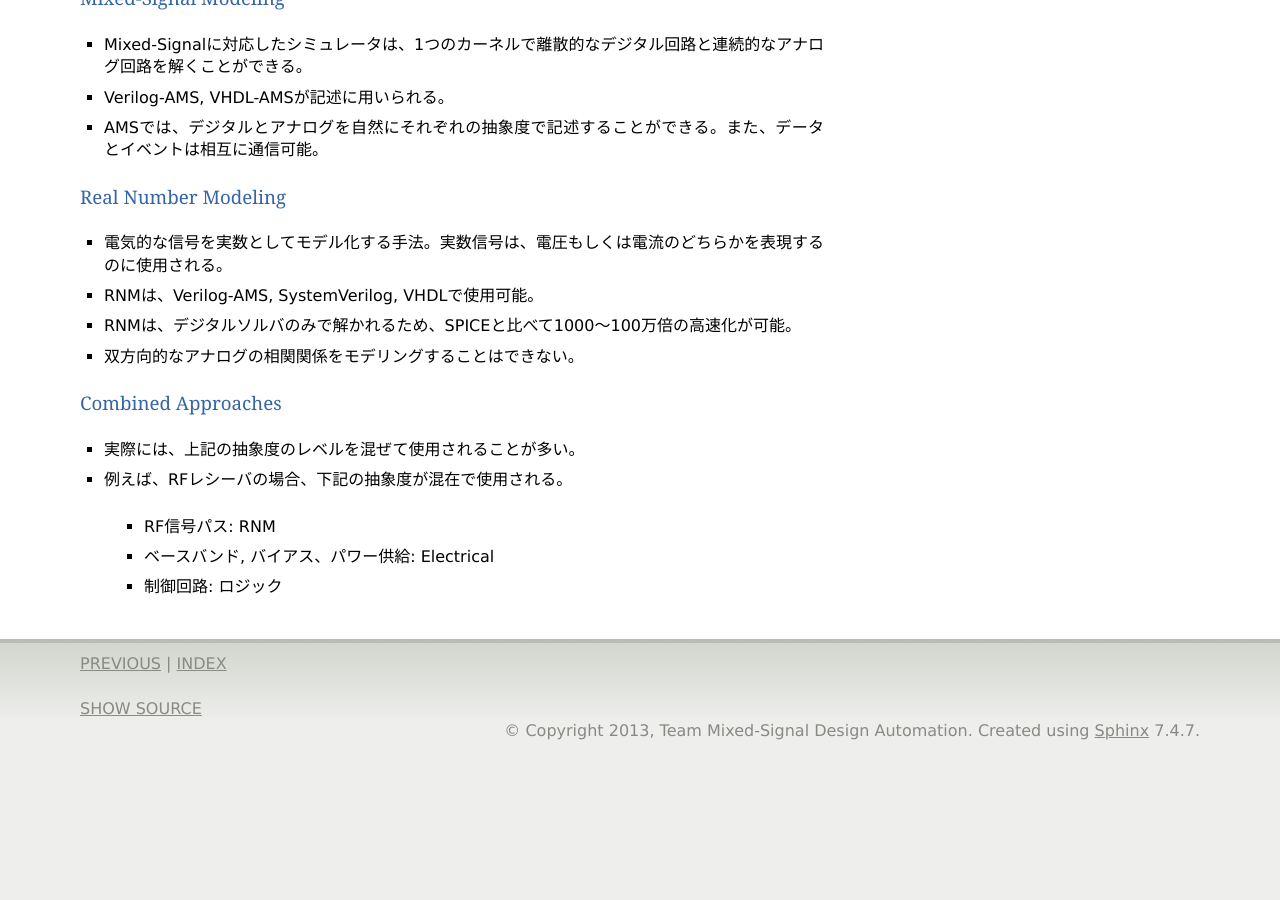
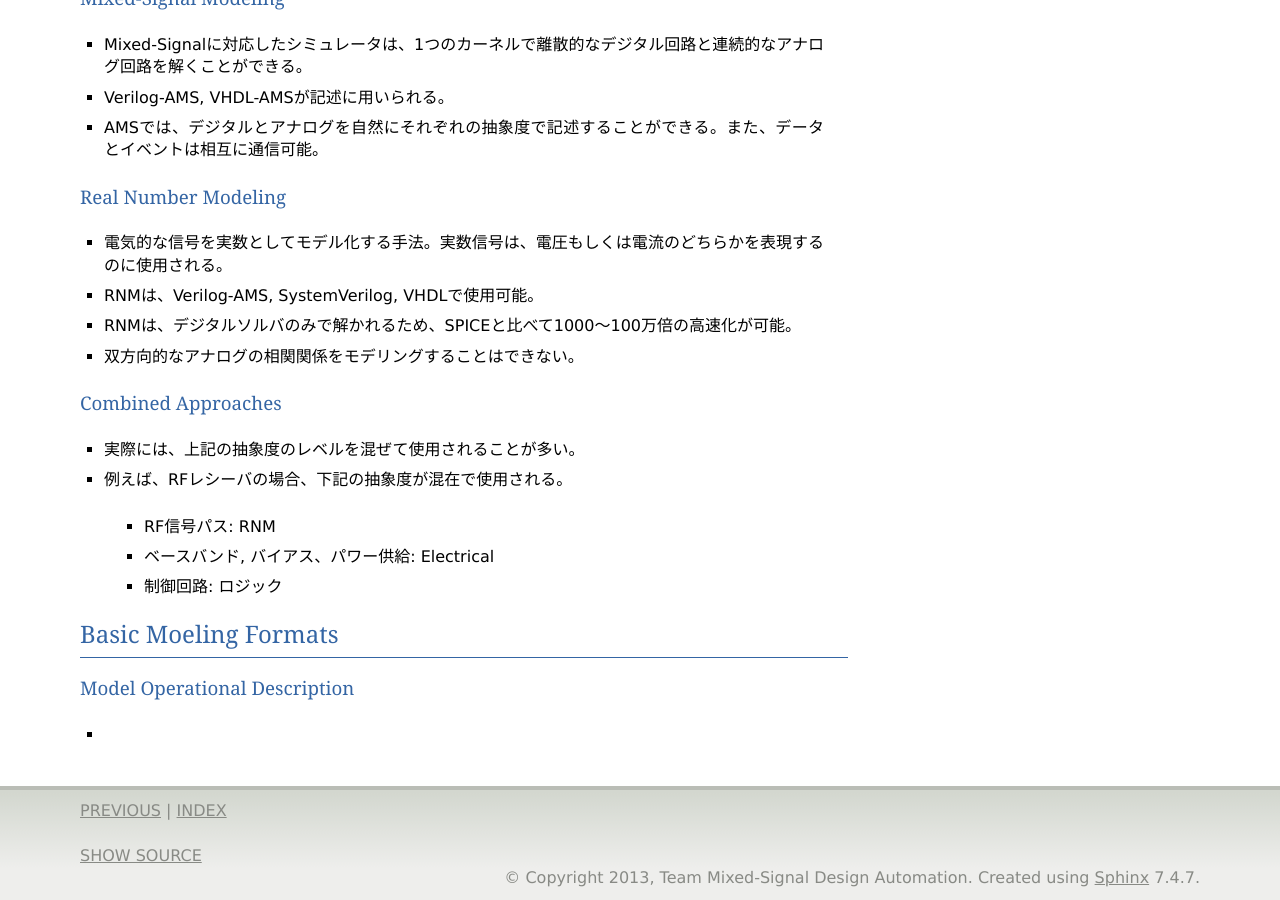
Before and after one commit to mizutomo/MSMG, a Sphinx documentation site: the page built from source/Ch3_AMS_Behavioral_Modeling.rst, in a window 1280 px wide and 900 px high, scrolled down 2262 px. Built offline with Sphinx 7.4.7, drawn with Linux system fonts in a browser that asks for light colours; before the commit the page ends 3014 px from its top, so only the background shows below that; some of the changed text lies outside the part shown.

Commit message:
Add Next Title

```diff
--- a/source/Ch3_AMS_Behavioral_Modeling.rst
+++ b/source/Ch3_AMS_Behavioral_Modeling.rst
@@ -129,3 +129,13 @@ Combined Approaches
     * RF信号パス: RNM
     * ベースバンド, バイアス、パワー供給: Electrical
     * 制御回路: ロジック
+
+
+Basic Moeling Formats
+====================================
+
+
+Model Operational Description
+-----------------------------------
+
+*
```
